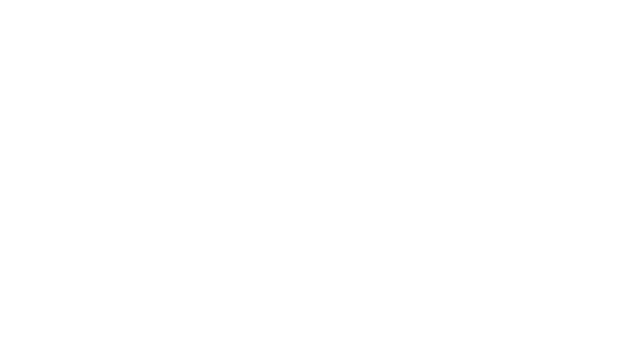
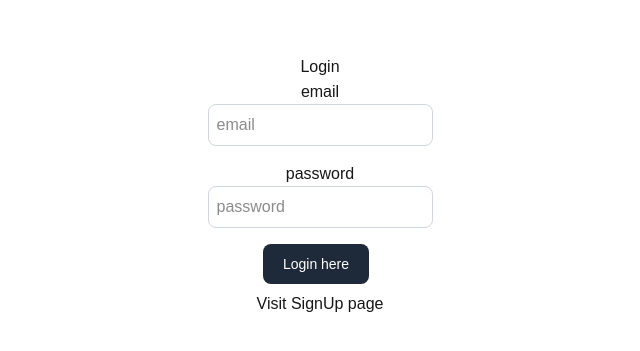
Before and after one commit to MANMOHAN4/Full-stack-Authentication-system-with-MongoDB-in-NextJS, a Next.js app: page /login in a window 1280 px wide. Shown: the part 215-566 px from the top of the page, without its empty margins (320-960 px from the left). Built offline with nearby package versions, Linux system fonts and the light colour scheme.

Commit message:
Write logic for Login page

```diff
--- a/src/app/login/page.tsx
+++ b/src/app/login/page.tsx
@@ -1,7 +1,50 @@
+"use client";
+import Link from "next/link";
+import React from "react";
+import { useRouter } from "next/navigation";
+import { axios } from "axios";
+
 export default function LoginPage() {
+  const [user, setUser] = React.useState({
+    email: "",
+    password: "",
+  });
+
+  const onLogin = async () => {};
+
   return (
-    <div className="flex ">
-      <h1 className="text-center text-white text-8xl">Login</h1>
+    <div className="flex flex-col items-center justify-center min-h-screen py-2">
+      <h1>Login</h1>
+      <hr />
+
+      <label htmlFor="email">email</label>
+      <input
+        className="p-2 border border-gray-300 rounded-lg mb-4 focus:outline-none focus:border-gray-600"
+        id="email"
+        type="text"
+        value={user.email}
+        onChange={(e) => setUser({ ...user, email: e.target.value })}
+        placeholder="email"
+      />
+
+      <label htmlFor="password">password</label>
+      <input
+        className="p-2 border border-gray-300 rounded-lg mb-4 focus:outline-none focus:border-gray-600"
+        id="password"
+        type="password"
+        value={user.password}
+        onChange={(e) => setUser({ ...user, password: e.target.value })}
+        placeholder="password"
+      />
+
+      <button
+        onClick={onLogin}
+        className="text-white bg-gray-800 hover:bg-gray-900 focus:outline-none focus:ring-4 focus:ring-gray-300 font-medium rounded-lg text-sm px-5 py-2.5 me-2 mb-2 dark:bg-gray-800 dark:hover:bg-gray-700 dark:focus:ring-gray-700 dark:border-gray-700"
+      >
+        Login here
+      </button>
+
+      <Link href="/signup">Visit SignUp page</Link>
     </div>
   );
 }
--- a/src/app/signup/page.tsx
+++ b/src/app/signup/page.tsx
@@ -17,6 +17,7 @@
     <div className="flex flex-col items-center justify-center min-h-screen py-2">
       <h1>SignUp</h1>
       <hr />
+
       <label htmlFor="username">username</label>
       <input
         className="p-2 border border-gray-300 rounded-lg mb-4 focus:outline-none focus:border-gray-600"
@@ -26,6 +27,7 @@
         onChange={(e) => setUser({ ...user, username: e.target.value })}
         placeholder="username"
       />
+
       <label htmlFor="email">email</label>
       <input
         className="p-2 border border-gray-300 rounded-lg mb-4 focus:outline-none focus:border-gray-600"
@@ -35,6 +37,7 @@
         onChange={(e) => setUser({ ...user, email: e.target.value })}
         placeholder="email"
       />
+
       <label htmlFor="password">password</label>
       <input
         className="p-2 border border-gray-300 rounded-lg mb-4 focus:outline-none focus:border-gray-600"
@@ -44,6 +47,7 @@
         onChange={(e) => setUser({ ...user, password: e.target.value })}
         placeholder="password"
       />
+
       <button
         onClick={onSignUp}
         className="text-white bg-gray-800 hover:bg-gray-900 focus:outline-none focus:ring-4 focus:ring-gray-300 font-medium rounded-lg text-sm px-5 py-2.5 me-2 mb-2 dark:bg-gray-800 dark:hover:bg-gray-700 dark:focus:ring-gray-700 dark:border-gray-700"
```
